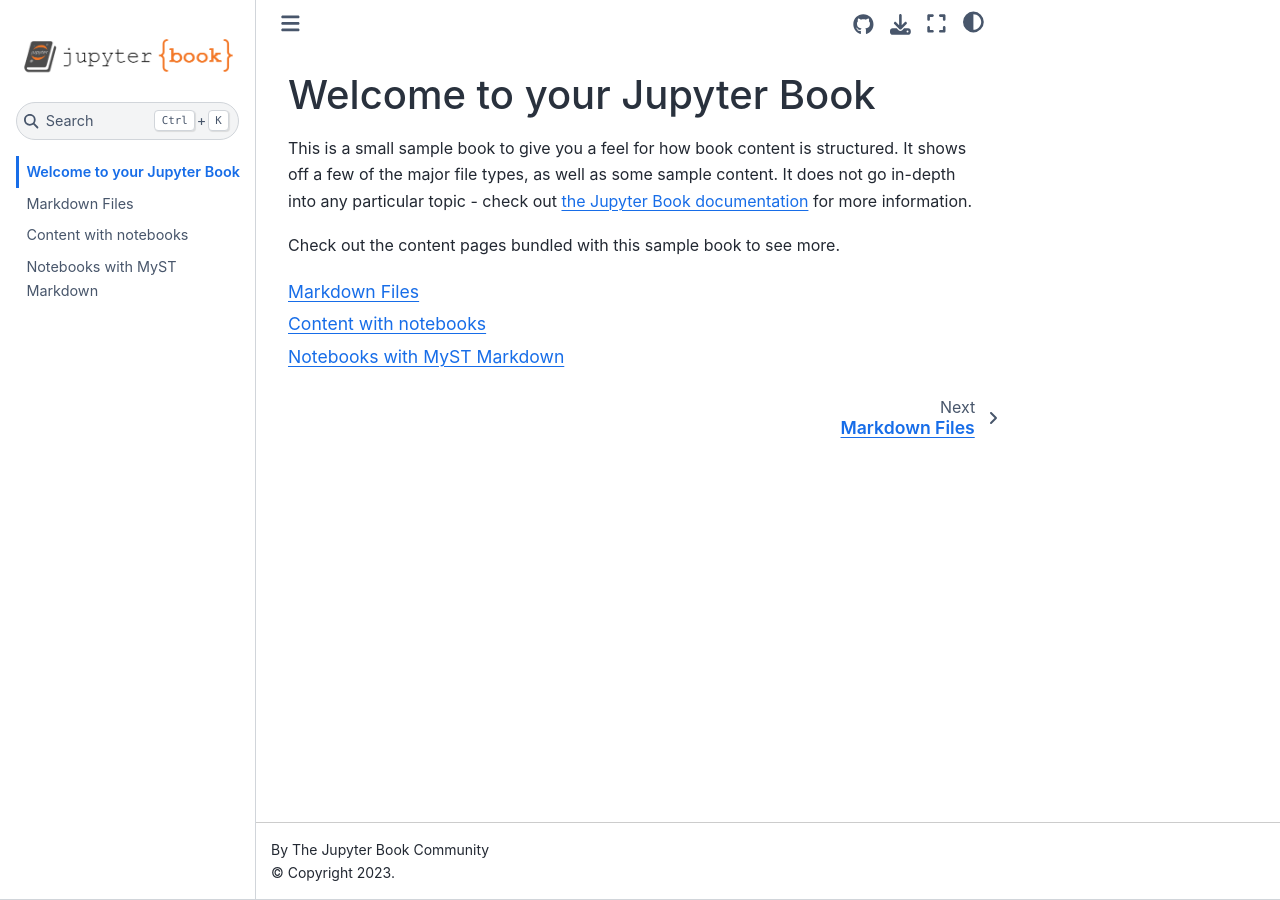
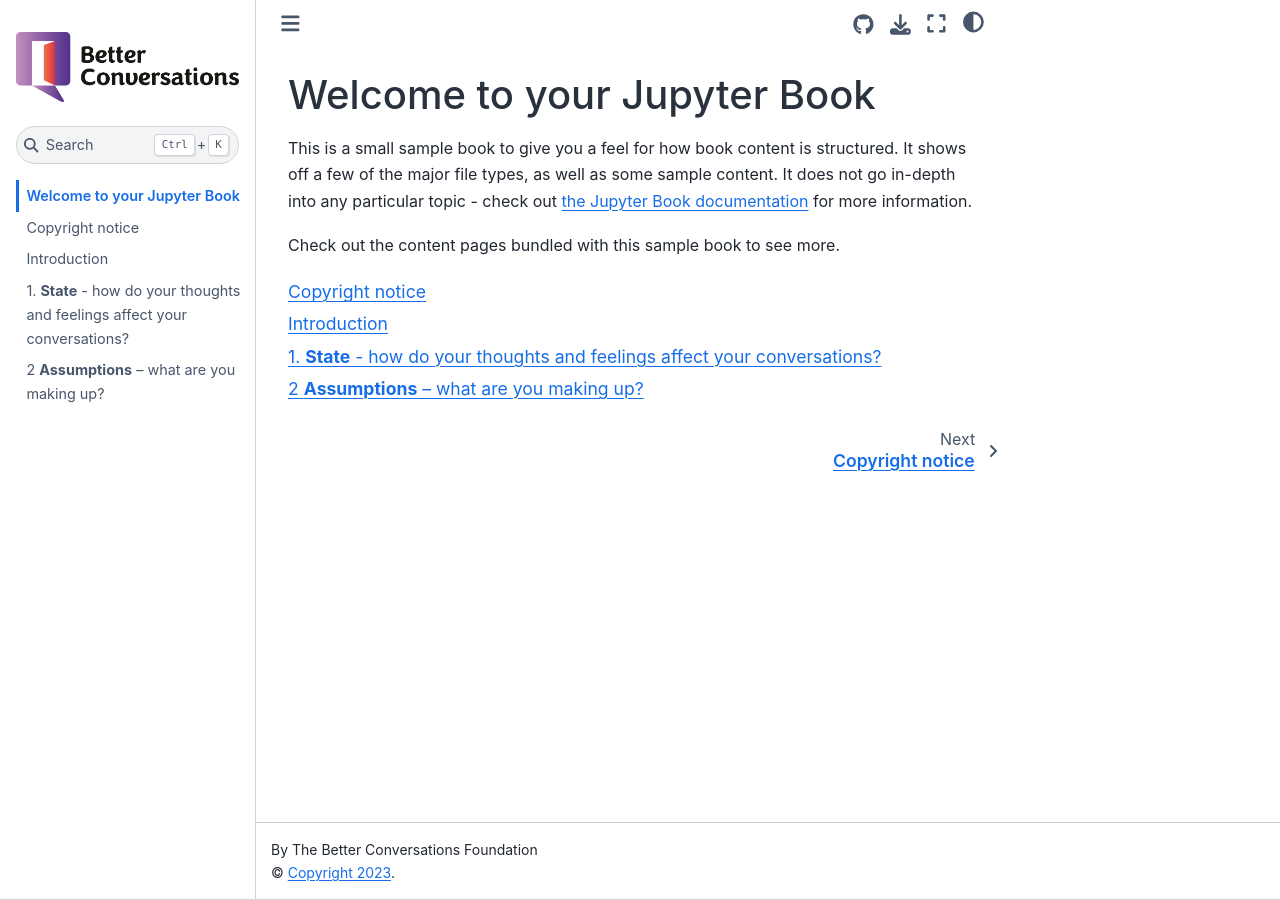
Before and after one commit to Better-Conversations/bc-handbook, a Jupyter Book: the page built from intro.md, in a window 1280 px wide. Built offline with Jupyter Book 1.0.4 settings and Sphinx 7.4.7 and the Sphinx Book theme 1.1.4, drawn with Linux system fonts in a browser that asks for light colours; part of the change alters nothing that is shown.

Commit message:
pages up to 2

````diff
--- a/_config.yml
+++ b/_config.yml
@@ -1,9 +1,9 @@
 # Book settings
 # Learn more at https://jupyterbook.org/customize/config.html
 
-title: My sample book
-author: The Jupyter Book Community
-logo: logo.png
+title: Better Conversations Handbook
+author: The Better Conversations Foundation
+logo: BCO_logo.png
 
 # Force re-execution of notebooks on each build.
 # See https://jupyterbook.org/content/execute.html
@@ -30,3 +30,7 @@ repository:
 html:
   use_issues_button: true
   use_repository_button: true
+
+parse:
+  myst_enable_extensions:
+    - html_image
--- a/_toc.yml
+++ b/_toc.yml
@@ -1,9 +1,9 @@
 # Table of contents
 # Learn more at https://jupyterbook.org/customize/toc.html
-
 format: jb-book
 root: intro
 chapters:
-- file: markdown
-- file: notebooks
-- file: markdown-notebooks
+- file: copyright
+- file: introduction
+- file: state
+- file: assumption
--- /dev/null
+++ b/assumption.md
@@ -0,0 +1,42 @@
+# 2  **Assumptions** – what are you making up?
+
+> "Between stimulus and response, there is a space. In that space lies our freedom and our power to choose our response. In our response lies our growth and our happiness."
+>
+> — Victor E. Frankl, as quoted by Stephen Covey
+
+When we are conversing with someone, it is possible to describe what is happening to us in three steps: I see and hear what the other person is saying or doing, I will think and feel something based on that, and then I say and/or do something in response.
+
+% TODO: Image is not centered
+<img src="images/my_context.png" alt="Hello" style="image-center" width = "50%">
+
+This model can be described as a stimulus-response model. Whilst there is much more complexity in the way our brain and our body processes information[^3] , this simple model can help us consider what happens in a conversation. The state model we considered in the previous section forms the middle step of this stimulus-response model.
+
+Next, we will use this model to understand what happens in each step so we can improve our conversational skills.
+
+## 2.1	What we see and hear
+
+Typically, we use sight and sound to have a conversation. We can think of this as data into our system. Someone observing the situation might notice the same sights and sounds, if they are noticing and paying attention to the same things that we are. Misunderstandings and conflict can arise when each person is noticing or paying attention to different things, or one person has information the other person doesn’t have. Of course, we are not restricted to sight and sound — any of our senses (including taste, smell and touch) can provide us with evidence about the outside world. Sight and sound are the usual senses we use in a conversation with someone else.
+
+One way to understand what you are paying attention to is to reflect on this question:
+
+- **What am I seeing or hearing here?**
+
+## 2.2	What we think and feel
+
+We can process what is going on around us rapidly and respond instinctively before we even realise what has happened. This is a skill we have evolved to support our survival as individuals and as a species. We aren’t fully aware of how our thoughts and feelings drive our responses – much of this processing occurs outside of consciousness. Sometimes the instinctive or habitual reaction is not the most helpful response – for us or for the other person.
+
+What we think and feel is constantly updated in the mental models we hold to survive and interact with the world. We automatically use past experience to work out what the next action should be. However, we have also evolved the ability to check our actions and override those automatic reactions. It is possible to retrain ourselves to learn new skills and ways of responding .
+
+Our thoughts and feelings are influenced by:
+
+-	What we notice and pay attention to – what ‘data’ we select from our senses about the external world and internally, from our bodies;
+-	Our way of making meaning of things including how we perceive the situation, the language we use, and how we rephrase what others say into our own words;
+-	The assumptions we make about ourselves, others, or the situation based on the meaning we have given to what we are noticing; and
+-	Our reasoning, including how we perceive cause and effect, the stories we construct,  how make judgements and how we decide on action.
+
+Our brain processes the data that our five senses pick up. It is also constantly receiving data from our bodies that tells us our physiological state. For example, feeling hungry or tired, or in pain can affect how we think and feel about things. We are only conscious of our feelings when we put our attention on them. We perceive things in a way that makes sense to us, given our past experiences, what we think is important. These assumptions and beliefs can be difficult to let go of.
+
+The physiological data from your body takes time to reach your brain. This why our emotions can persist and still be strongly felt, even though the situation may have changed. It can take time for emotions to ‘settle’.
+
+% TODO: Image is not centered
+<img src="images/think_feel_context.png" alt="Hello" style="image-center" width = "50%">
--- /dev/null
+++ b/copyright.md
@@ -0,0 +1,28 @@
+# Copyright notice
+
+This document is copyright of the Better Conversations Foundation. and made available to the community under a Creative Commons license, specifically CC-BY-SA-4.0.
+For more information see [creative commons licenses](https://creativecommons.org/licenses/by-sa/4.0/) and [better conversations foundation license](https://betterconversations.foundation/l/license)
+
+## Your rights and obligations
+
+- **Share** – copy and redistribute the material in any medium or format.
+
+- **Adapt** – remix, transform, and build upon the material for any purpose, even commercially.
+
+This is a liberal license allowing you to do what you wish with this work. However, to benefit from it you must abide by the following conditions:
+
+- **Attribution** – You must give appropriate credit, provide a link to the license, and indicate if changes were made. You may do so in any reasonable manner, but not in any way that suggests the Better Conversations Foundation endorses you or your use.
+
+- **Share Alike** – If you remix, transform, or build upon the material, you must distribute your contributions under the same license as the original. You may not remove the Better Conversations Foundation copyright notices and substitute your own.
+
+- **No additional restrictions** – You may not apply legal terms or technological measures that legally restrict others from doing anything the license permits.
+
+More information about copyright, attributions, etc. can be found [here](https://betterconversations.foundation/l/attribution).
+
+## Master version and further information
+
+The Master of this document together with other supporting information is available at [better conversations masters](https://betterconversations.foundation/l/masters. )
+
+This handbook is intended to support participants on a Better Conversations course. If you are reading this outside of a course, we hope you find it useful and will consider attending a course!
+
+If you have questions or concerns regarding this material, how to use it, please contact our help desk [here](https://betterconversations.foundation/l/support)
--- /dev/null
+++ b/introduction.md
@@ -0,0 +1,98 @@
+# Introduction
+
+## What to expect
+
+This course comes to you from a dedicated team of trainers and facilitators who have your best interests at heart: to learn and experience the power of better connections at work and home through Better Conversations. We want to make sure the sessions you experience with us are of a high calibre.
+
+Here’s some things to expect:
+
+
+-	Clear and easy to understand content.
+-	No slides! We will be using flip charts to capture and support your learning  we have learnt that this creates better engagement and allows us to adjust the sessions to your needs. This Course Handbook is designed to help you revise the content and capture your learnings.
+-	A sequence of models and exercises that will build on one another, so that by the end, you’ll have new skills and awareness of how to have Better Conversations.
+-	Exercises that allow you to learn and practice both as a whole group and in smaller groups (in breakout rooms).
+-	Time for reflection on your learning at the end of each session.
+-	Fieldwork based on real experiences between sessions to explore and practice the skills.
+-	We may record for our course development purposes; we will always check the group give consent to do this. Discussion in breakout rooms remain private and are not recorded.
+
+## What’s expected of you
+
+This course has been developed to support experiential learning. We keep the theory light–touch and focus on practising skills and reflecting on your experiences. We invite you to:
+
+-	Participate and share some of your own experiences related to the course content; we trust that you will share only what you are comfortable sharing.
+-	Be seen and heard during each module, like you would in a room-based course.
+-	Respect each other’s experiences and the need for confidential and safe discussions.
+-	Keep what you share relevant and of an appropriate amount of information for the exercises we will be using to train the skills.
+-	Ask questions if you don’t understand.
+-	Let us know if you have any time constraints or other needs that might affect your ability to participate and learn
+
+## Zoom orientation
+
+-	If you are unable to download the Zoom app to your computer, you can use Zoom through a web browser.
+-	Check your audio and video setup 10–15 minutes before the call. Zoom lets you join a test meeting to check this before you need to join a meeting. We advise you use headphones and find a quiet place to join the call from.
+-	Familiarise yourself with the Zoom controls as they appear on your device.
+-	Mute yourself when not speaking. We might mute you when we’re training the models or listening to another participant if we think that there may be some background noise through your audio.
+-	Pin the Zoom window for the facilitator if it is helpful.
+-	Try the Gallery and Speaker views – see what view you like the best.
+-	Try the Chat function – we will sometimes use this to collect information from everyone. You can also use it ask questions or share insights.
+-	Turn on Captions to allow you to see live captions and a live transcript of the session
+
+More information can be found on the Zoom support pages [here](https://support.zoom.us/)
+
+## Safe practice and confidentiality
+
+We've found that sometimes people can be very enthusiastic in the use of the tools we cover. At this introductory stage, we'd like to gently caution you about how you communicate these tools to others. Better Conversations can happen just with the shift in noticing, so start there.
+We'll give you straightforward but powerful concepts and models which will help you have Better Conversations. As you develop new skills using the models and approaches, it is important not to impose your new skills, questions and listening skills on your conversational partners in a way that is too far from what they are used to. We’ll teach you ways to practice these skills with a light touch.
+We ask that you keep what you see and hear in this within the group you are working with. People may share some personal stories and information and we’d like to maintain a safe and trusting environment in which they can engage with the material and each other.
+
+## Intended learning outcomes
+
+We have designed this course to:
+
+-	Increase your awareness of your own state and how affects your conversations
+-	Support you to notice and get curious about your conversational partner’s state
+-	Develop your listening and questioning skills
+-	Build on your existing conversational approaches and experiences
+-	Determine your own outcomes for Better Conversations and how to achieve them
+
+We’d be delighted to talk to you after the course is completed to understand how and if these have been met.
+
+## We’d be delighted to talk to you after the course is completed to understand how and if these have been met.
+
+1. **State** – how do your thoughts and feelings affect your conversations?
+
+2. **Assumptions** – what are you making up when you are in a conversation?
+
+3. **Context** – how do you make sense of it all?
+
+4. **Listening with Curiosity** – how can you influence a conversation?
+
+5. **Intentional Conversations** – how can you have a purposeful conversation?
+
+Each  session follows a similar format:
+
+-	Welcome
+-	Time for questions
+-	Check in
+-	Connecting to previous learning and experience
+-	Introducing the topic and model
+-	Group exploration and practice in the whole group and in pairs/threes
+-	Reflections on the learning in the session
+-	Suggested fieldwork and close
+
+We invite you to stay for a few minutes after the session closes to share any further insights or ask us questions (the Afterparty).
+
+## Support between sessions
+
+Please use contact us at help@betterconversations.foundation if you have any questions or need support
+
+## Your learning outcomes
+
+We invite you to consider your learning outcome(s) in Module 1 by reflecting on the following question:
+
+**What kind of conversations would you like to be better after this course?**
+
+
+&nbsp;
+
+&nbsp;
--- a/markdown-notebooks.md
+++ /dev/null
@@ -1,53 +0,0 @@
----
-jupytext:
-  formats: md:myst
-  text_representation:
-    extension: .md
-    format_name: myst
-    format_version: 0.13
-    jupytext_version: 1.11.5
-kernelspec:
-  display_name: Python 3
-  language: python
-  name: python3
----
-
-# Notebooks with MyST Markdown
-
-Jupyter Book also lets you write text-based notebooks using MyST Markdown.
-See [the Notebooks with MyST Markdown documentation](https://jupyterbook.org/file-types/myst-notebooks.html) for more detailed instructions.
-This page shows off a notebook written in MyST Markdown.
-
-## An example cell
-
-With MyST Markdown, you can define code cells with a directive like so:
-
-```{code-cell}
-print(2 + 2)
-```
-
-When your book is built, the contents of any `{code-cell}` blocks will be
-executed with your default Jupyter kernel, and their outputs will be displayed
-in-line with the rest of your content.
-
-```{seealso}
-Jupyter Book uses [Jupytext](https://jupytext.readthedocs.io/en/latest/) to convert text-based files to notebooks, and can support [many other text-based notebook files](https://jupyterbook.org/file-types/jupytext.html).
-```
-
-## Create a notebook with MyST Markdown
-
-MyST Markdown notebooks are defined by two things:
-
-1. YAML metadata that is needed to understand if / how it should convert text files to notebooks (including information about the kernel needed).
-   See the YAML at the top of this page for example.
-2. The presence of `{code-cell}` directives, which will be executed with your book.
-
-That's all that is needed to get started!
-
-## Quickly add YAML metadata for MyST Notebooks
-
-If you have a markdown file and you'd like to quickly add YAML metadata to it, so that Jupyter Book will treat it as a MyST Markdown Notebook, run the following command:
-
-```
-jupyter-book myst init path/to/markdownfile.md
-```
--- a/markdown.md
+++ /dev/null
@@ -1,55 +0,0 @@
-# Markdown Files
-
-Whether you write your book's content in Jupyter Notebooks (`.ipynb`) or
-in regular markdown files (`.md`), you'll write in the same flavor of markdown
-called **MyST Markdown**.
-This is a simple file to help you get started and show off some syntax.
-
-## What is MyST?
-
-MyST stands for "Markedly Structured Text". It
-is a slight variation on a flavor of markdown called "CommonMark" markdown,
-with small syntax extensions to allow you to write **roles** and **directives**
-in the Sphinx ecosystem.
-
-For more about MyST, see [the MyST Markdown Overview](https://jupyterbook.org/content/myst.html).
-
-## Sample Roles and Directives
-
-Roles and directives are two of the most powerful tools in Jupyter Book. They
-are like functions, but written in a markup language. They both
-serve a similar purpose, but **roles are written in one line**, whereas
-**directives span many lines**. They both accept different kinds of inputs,
-and what they do with those inputs depends on the specific role or directive
-that is being called.
-
-Here is a "note" directive:
-
-```{note}
-Here is a note
-```
-
-It will be rendered in a special box when you build your book.
-
-Here is an inline directive to refer to a document: {doc}`markdown-notebooks`.
-
-
-## Citations
-
-You can also cite references that are stored in a `bibtex` file. For example,
-the following syntax: `` {cite}`holdgraf_evidence_2014` `` will render like
-this: {cite}`holdgraf_evidence_2014`.
-
-Moreover, you can insert a bibliography into your page with this syntax:
-The `{bibliography}` directive must be used for all the `{cite}` roles to
-render properly.
-For example, if the references for your book are stored in `references.bib`,
-then the bibliography is inserted with:
-
-```{bibliography}
-```
-
-## Learn more
-
-This is just a simple starter to get you started.
-You can learn a lot more at [jupyterbook.org](https://jupyterbook.org).
--- /dev/null
+++ b/state.md
@@ -0,0 +1,44 @@
+# 1. **State** - how do your thoughts and feelings affect your conversations?
+
+State underpins our conversations. When we refer to state, we mean the thoughts and feelings that are always present in the mind and are interdependent. They cannot be separated. Feelings include sensations from the body, emotions and mood.
+
+We use a Traffic Light Model to describe how your mental, emotional and biological processes affect you. We’ve inverted the traffic lights to indicate deliberate thinking and reasoning happen at the uppermost level (green). No state is ‘better’ than another state, although some states are more helpful to us in the situations we encounter in modern life.
+
+
+## 1.1 <span style="color:red"> RED state – stop, and take a break</span>
+
+In the red state, your motivations will be to avoid harm (including perceived threats from others), avoid loss, seek safety, and secure the resources that keep you alive (like food and water) and able to reproduce. This is a basic survival instinct in all of us [^1].
+
+You will be feeling unsafe (physically or psychologically) or under attack. Emotions like fear, anger, disgust and sadness are heightened and can feel overwhelming.
+
+Your body’s internal monitoring systems might be signalling you need rest, need food, need water, or are in pain. You might feel suddenly hot or cold, your heart beating rapidly, your breathing becoming shallow.
+
+You might want to fight, flee or freeze in response to these feelings. You can think of a red state as your body’s way of alerting you to something that needs your attention and preparing to tackle it. When under extreme threat, you might be hyper-vigilant. It is also possible your conscious brain shuts down and you faint. Where red state recurs repeatedly and you are trapped, this might lead to feeling helpless, numb, disengaged and lacking the will to seek the resources you need.
+
+You are not well resourced for conversation when you know you are in a red state (or heading towards red).
+
+## 1.2 <span style = "color:orange"> AMBER/YELLOW state – proceed with caution </span>
+
+In the amber or yellow state, you are motivated to seek social safeness by forming bonds with others who are helpful and supportive. Lack of social safeness means you are not able to give/receive care and protection, aren’t feeling of value to others, or feel unattractive to others[^2].
+
+Here you might be feeling a bit disrupted, unsure and have a sense of “not ok-ness” in your system. You might feel uncomfortable in a group or need to demonstrate your social status. Some of your needs are not being met. You may withdraw and not say much, or you may overcompensate and talk a lot! Your competitive streak might show.
+
+Amber state is mainly about your relationship with others, your social status and how you connect and empathise with others. It is very much about your psychological and emotional safety. Here you can still think and ask questions, though your questions may be more self-oriented and cautious.
+
+Conversations happening from amber state can go either way depending on whether you perceive safeness (green state) or perceive a lack of safety, in which case you might find yourself more in the red state.
+
+## 1.3 <span style = "color:green"> GREEN state – good to go </span>
+
+In green state, you are feeling good and connected with yourself, others and are engaged with the environment you are in. All your needs are being met. In this state you can access the best learning and problem-solving parts of your brain.
+
+Here, you might feel curious and creative, be able to think and communicate clearly and feel engaged. You will be taking responsibility for your own actions, showing compassion towards yourself and others, and collaborating well.
+
+This is a highly resourced state in which to have conversations.
+
+Our emotions (e.g. anger, sadness, joy) are ways we encode physiological data from our body. Each of us feels these emotions differently. We may have different feelings to someone else, even though we are experiencing the same situation. Research shows there are cultural differences in emotional experience and the labels we give emotions.
+
+Our emotions affect where we place our attention. Strong and unpleasant emotions lead to different reactions than pleasant emotions. We are motivated to behave differently, in different states. Learning what happens for us in different emotional states is important in matching our behaviour to the situation.
+
+[^1]: Red is analogous to an activated threat system as described in Gilbert and Simos, Compassion Focused Therapy.
+
+[^2]: Analogous to an underactive soothing system. For a fuller discussion see Gilbert and Simos.
````
Also changed, not shown: BCO_logo.png (added), images/1.png (added), images/3.png (added), images/4.png (added), images/my_context.png (added), images/think_feel_context.png (added), intro.md (line endings or trailing spaces), lllogo.png (renamed from logo.png), notebooks.ipynb (deleted), 1 other file.
